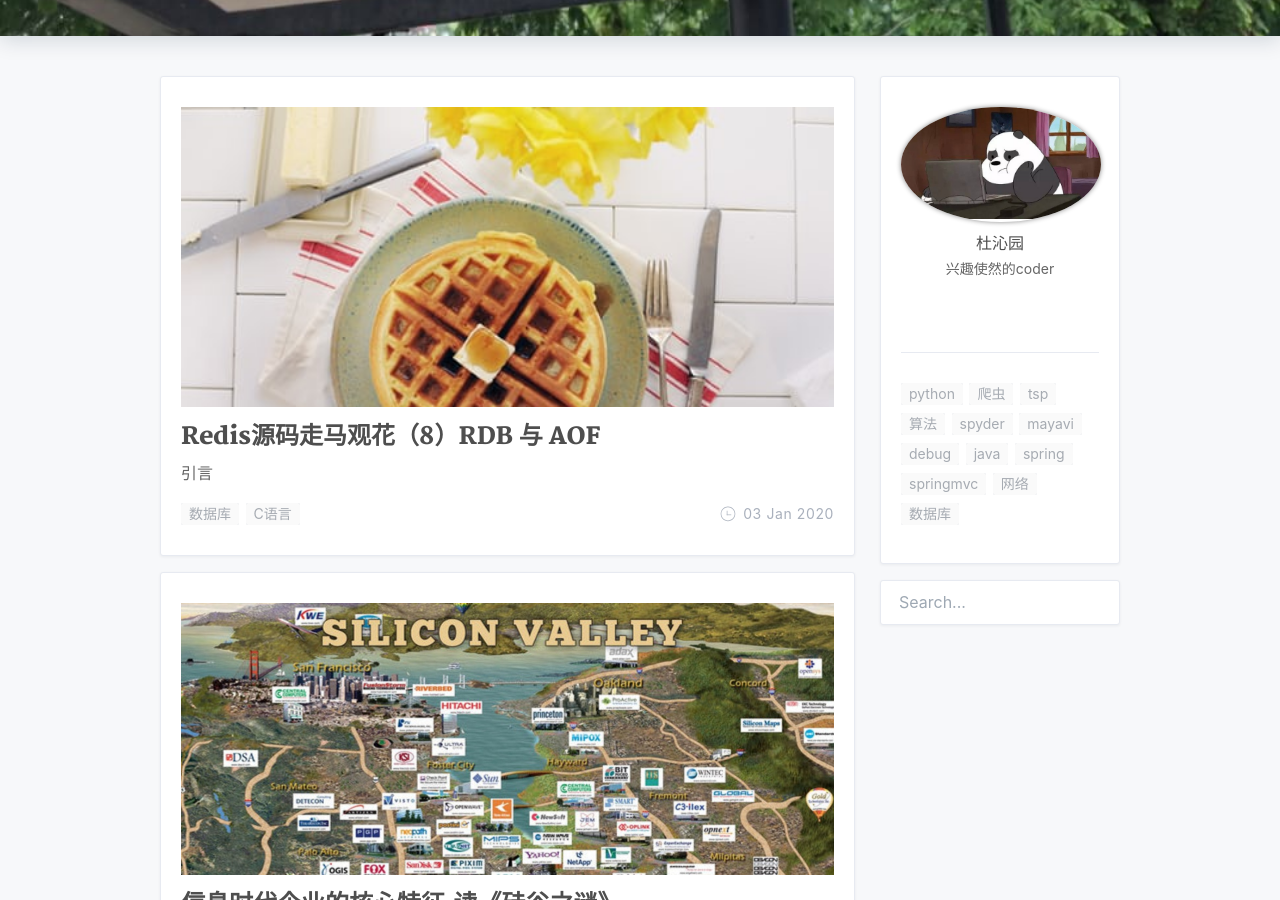
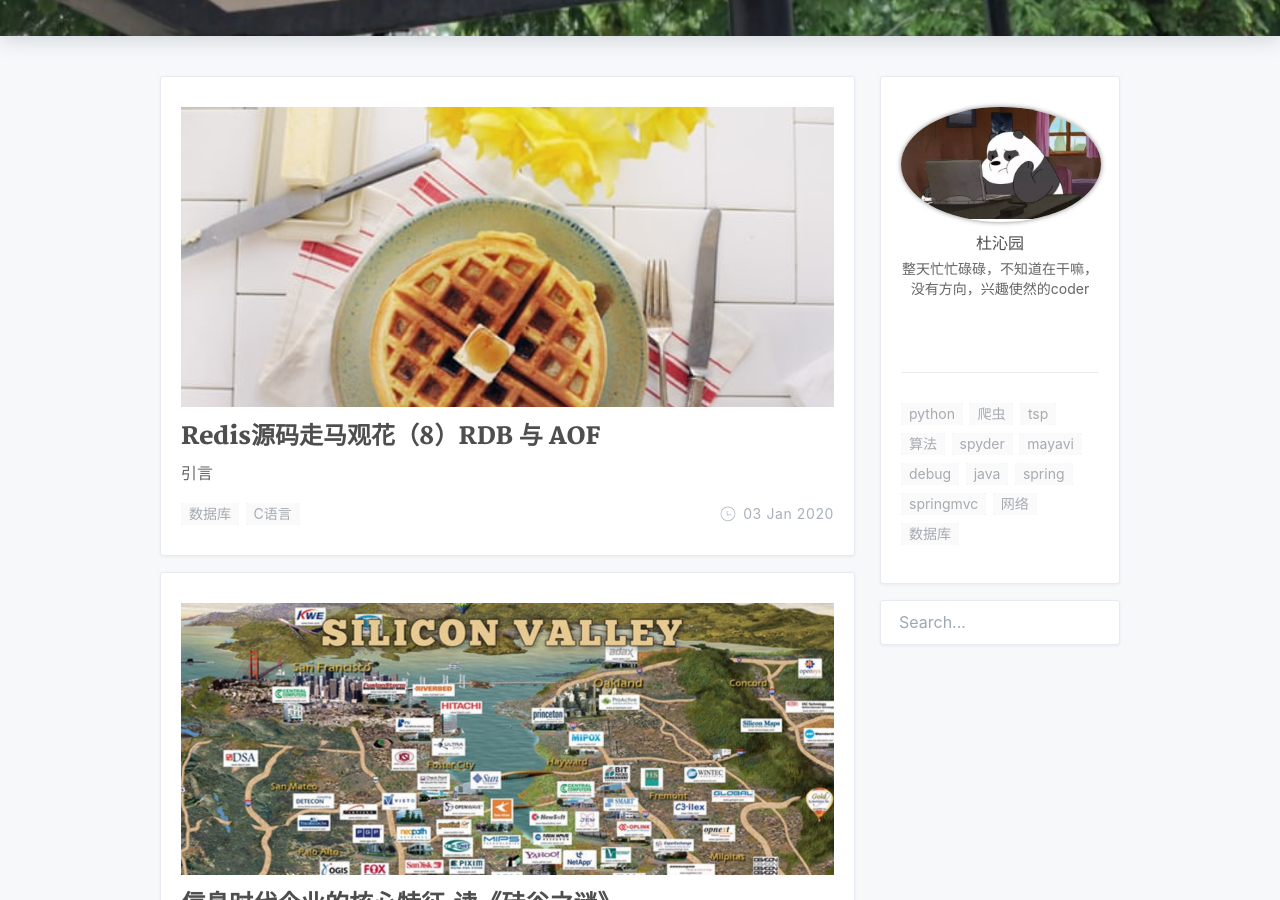
Before and after one commit to DQinYuan/dqinyuan.github.io, a Jekyll site: the page built from index.html, in a window 1280 px wide and 900 px high, scrolled down 424 px. Built offline with Jekyll 4.4.1, drawn with Linux system fonts in a browser that asks for light colours; nearby versions of some CDN libraries; the list of posts is cut into pages by our own code; comment, search, counter and statistics services are not loaded; a style sheet for code colours, icons or effects is not loaded.

Commit message:
update desc

```diff
--- a/_config.yml
+++ b/_config.yml
@@ -21,7 +21,7 @@
 # Author 配置博主信息
 author: '杜沁园'
 nickname: '燃烧瓶'
-bio: '兴趣使然的coder'
+bio: '整天忙忙碌碌，不知道在干嘛，没有方向，兴趣使然的coder'
 avatar: '/assets/img/profile.jpg'
 
 # Search
```
